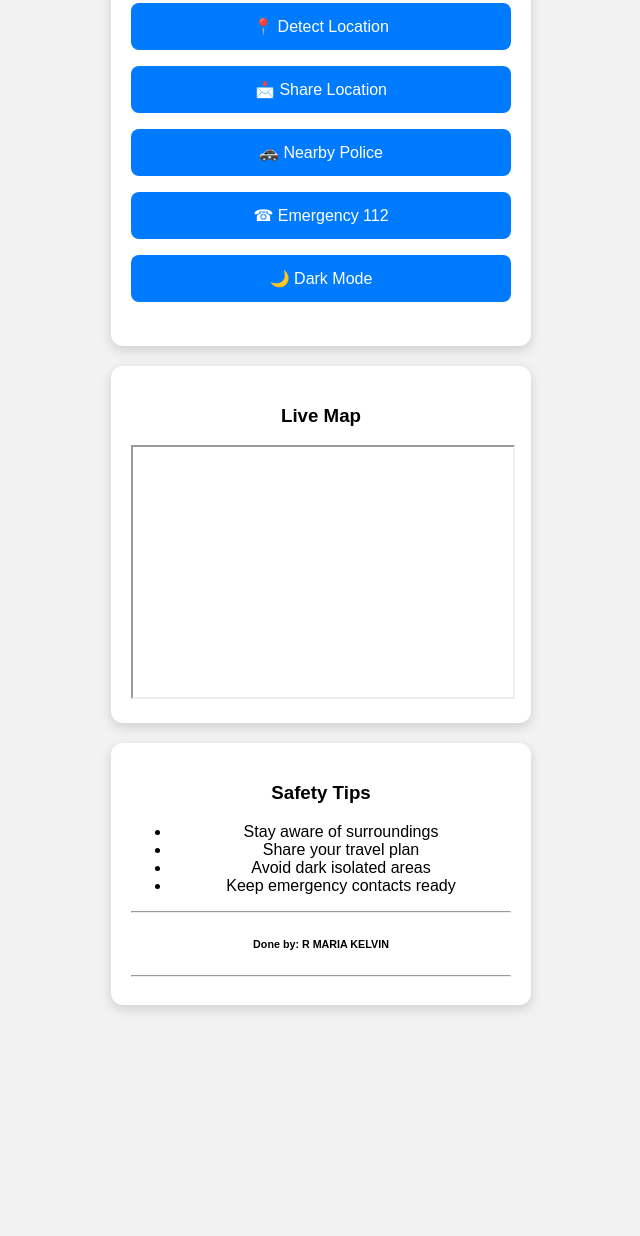
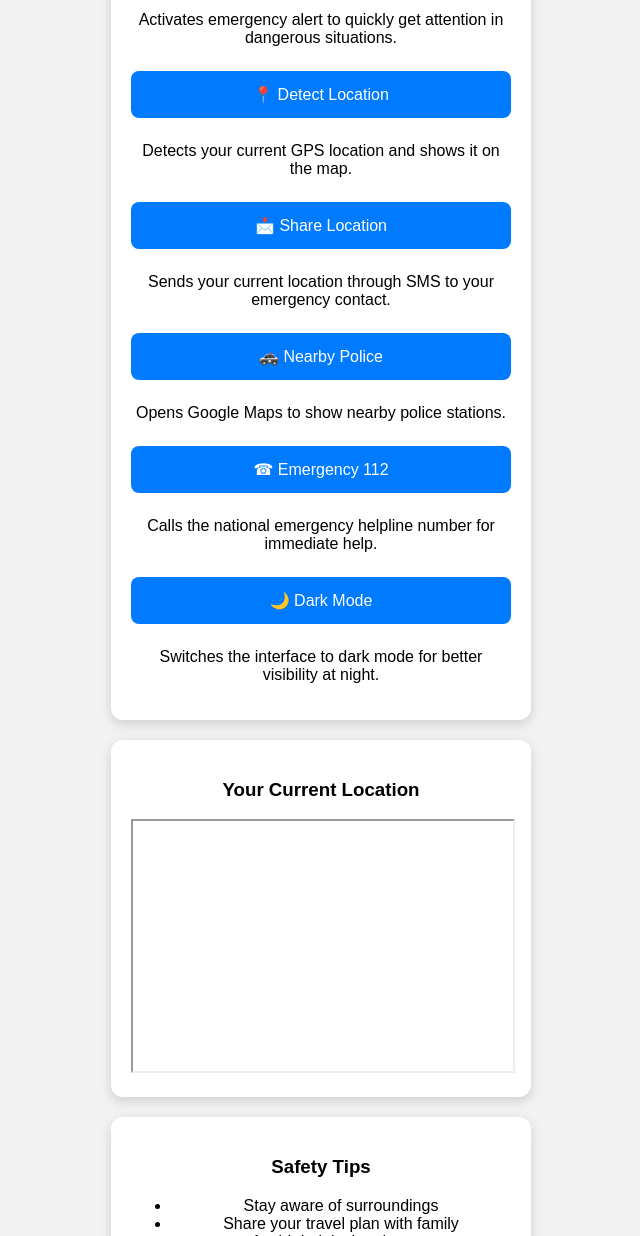
Before and after one commit to kelvinrjm/WEBSITE-PROJECTS, a plain HTML site: page folder-projects/sheshield/index.html in a window 1280 px wide. Shown: the part 250-1486 px from the top of the page, without its empty margins (319-959 px from the left). Before the commit the page ends 1295 px from the top, so only its background shows below. Drawn offline with Linux system fonts and the light colour scheme.

Commit message:
Enhance button descriptions in index.html
Added descriptive paragraphs for each button to enhance user understanding of their functions.

```diff
--- a/folder-projects/sheshield/index.html
+++ b/folder-projects/sheshield/index.html
@@ -23,16 +23,22 @@
 <div class="card">
 
 <button class="sos" onclick="sendSOS()">🚨 SOS ALERT</button>
+<p class="info">Activates emergency alert to quickly get attention in dangerous situations.</p>
 
 <button onclick="getLocation()">📍 Detect Location</button>
+<p class="info">Detects your current GPS location and shows it on the map.</p>
 
 <button onclick="shareLocation()">📩 Share Location</button>
+<p class="info">Sends your current location through SMS to your emergency contact.</p>
 
 <button onclick="findPolice()">🚓 Nearby Police</button>
+<p class="info">Opens Google Maps to show nearby police stations.</p>
 
 <button onclick="callHelp()">☎ Emergency 112</button>
+<p class="info">Calls the national emergency helpline number for immediate help.</p>
 
 <button onclick="toggleDark()">🌙 Dark Mode</button>
+<p class="info">Switches the interface to dark mode for better visibility at night.</p>
 
 <p id="status"></p>
 
@@ -40,7 +46,7 @@
 
 <div class="card">
 
-<h3>Live Map</h3>
+<h3>Your Current Location</h3>
 
 <iframe id="mapFrame" width="100%" height="250"></iframe>
 
@@ -52,7 +58,7 @@
 
 <ul>
 <li>Stay aware of surroundings</li>
-<li>Share your travel plan</li>
+<li>Share your travel plan with family</li>
 <li>Avoid dark isolated areas</li>
 <li>Keep emergency contacts ready</li>
 </ul>
```
